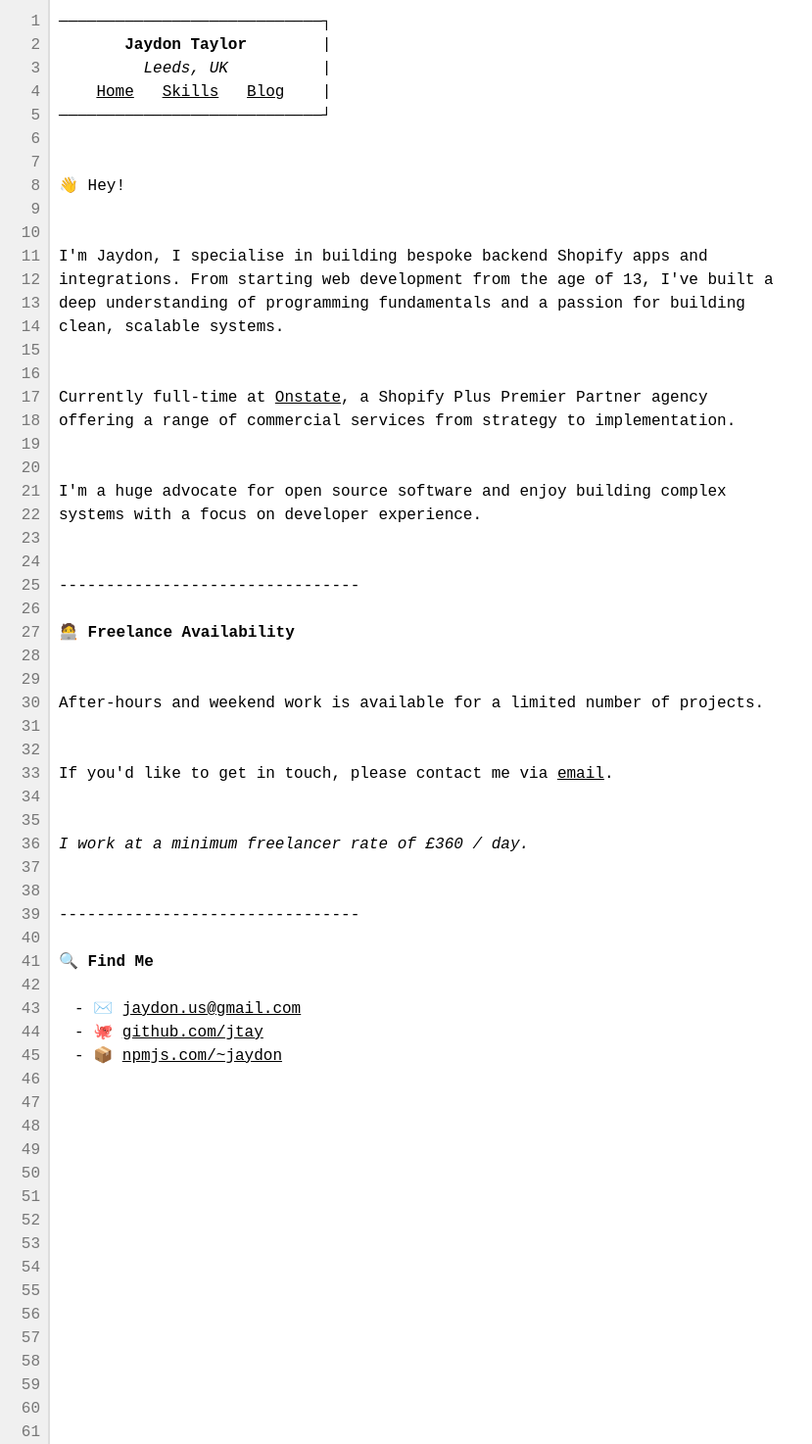
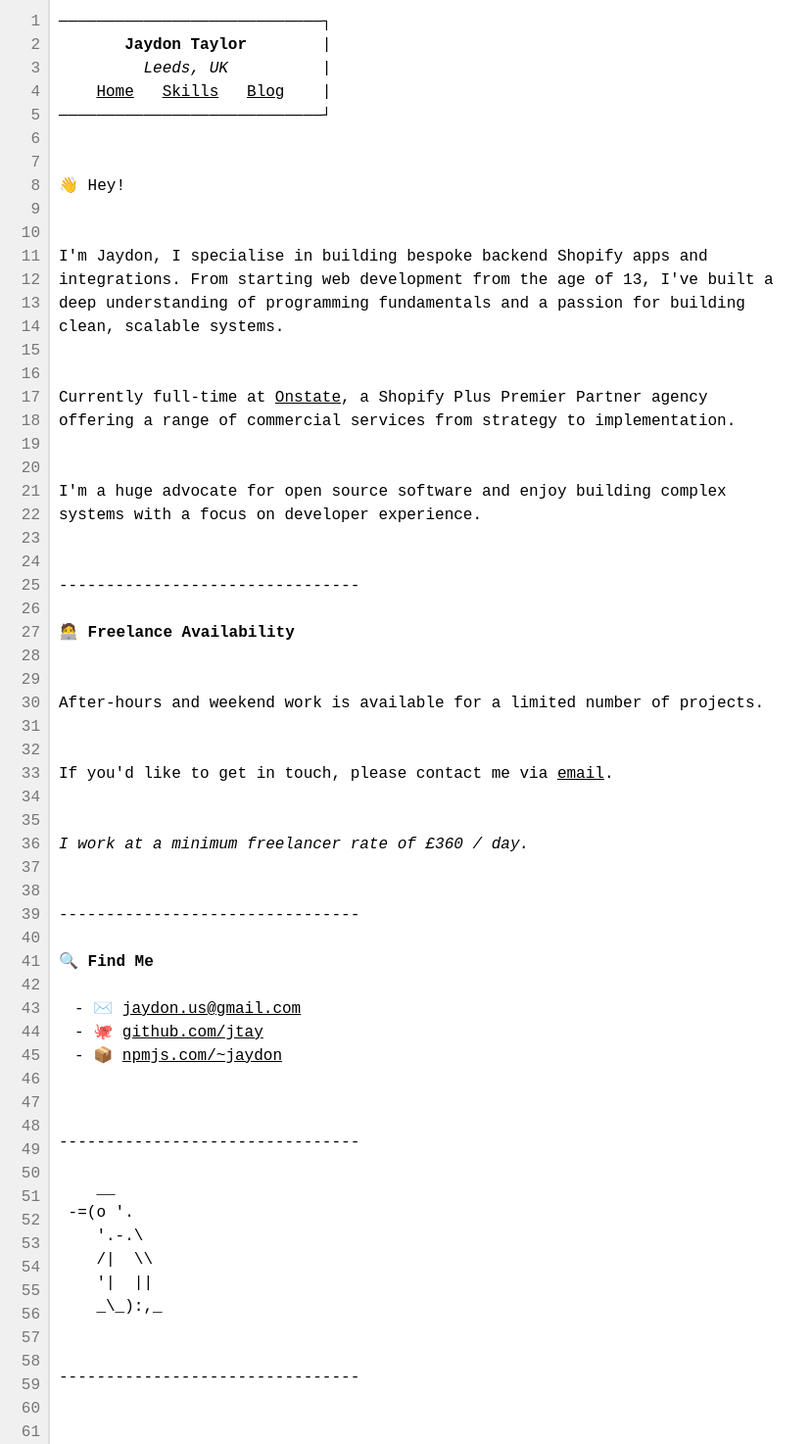
Before and after one commit to jtay/personal-site, a Jekyll site: the page built from index.markdown, in a window 1280 px wide. Shown: the whole page at 98% size, without its empty margins (0-829 px from the left). Built offline with Jekyll 4.4.1, drawn with Linux system fonts in a browser that asks for light colours.

Commit message:
add penguin

```diff
--- a/index.markdown
+++ b/index.markdown
@@ -29,3 +29,14 @@
 - ✉️ [jaydon.us@gmail.com](mailto:jaydon.us@gmail.com)
 - 🐙 [github.com/jtay](https://github.com/jtay)
 - 📦 [npmjs.com/~jaydon](https://www.npmjs.com/~jaydon)
+
+---
+
+        __
+     -=(o '.
+        '.-.\
+        /|  \\
+        '|  ||
+        _\_):,_
+
+---
```
